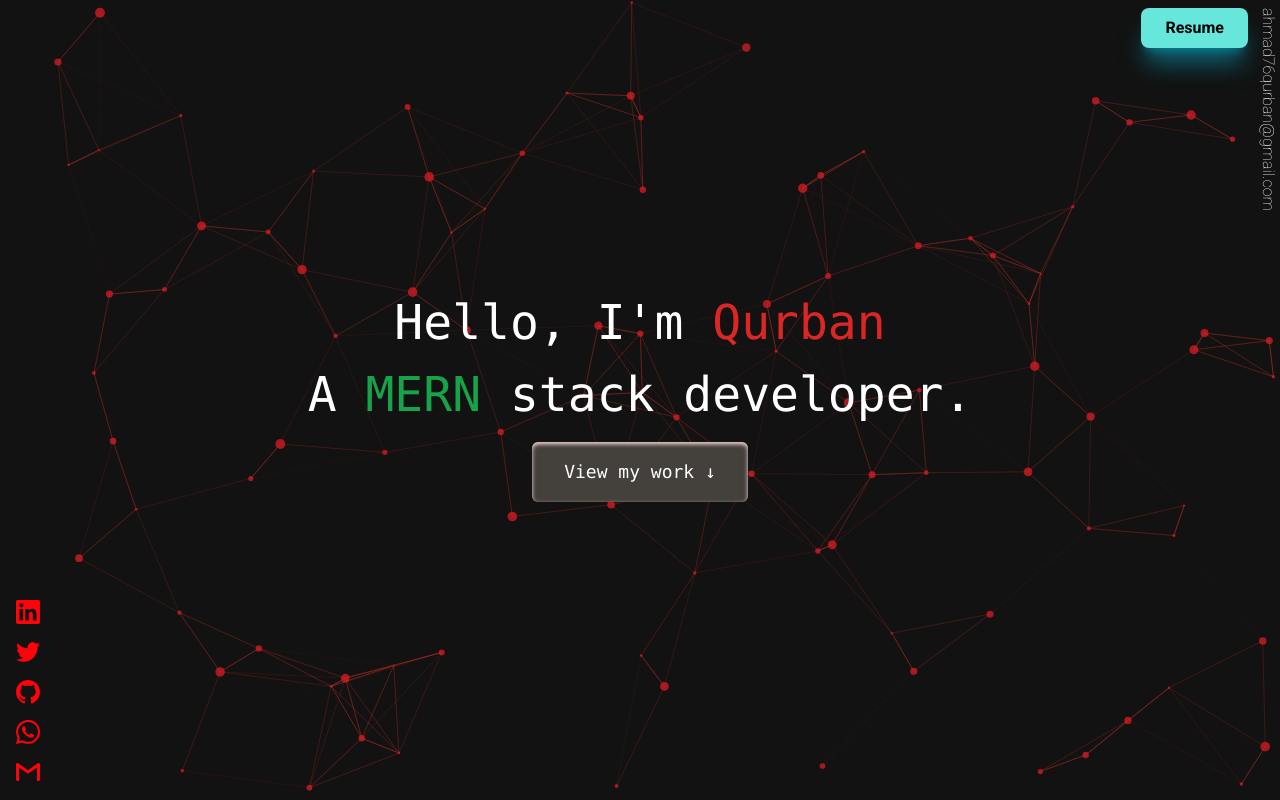
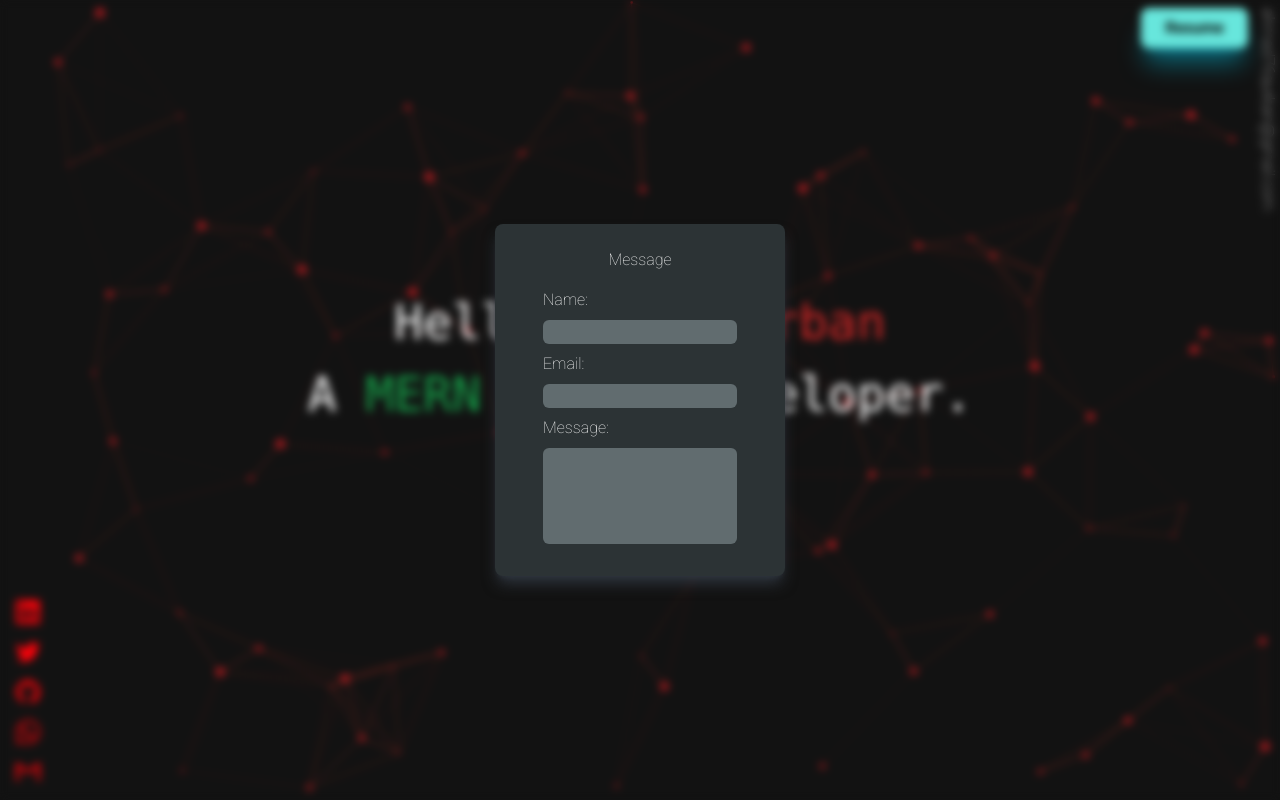
Before and after one commit to qur786/portfolio, a React (Vite) app: page / in a window 1280 px wide. Shown: the top 800 px of the page. Built offline with nearby package versions, Linux system fonts and the light colour scheme.

Commit message:
feat: added modal component to render message form

```diff
--- a/src/App.tsx
+++ b/src/App.tsx
@@ -12,6 +12,7 @@ import { MobileContext } from "./context";
 import { Fade, Slide } from "react-awesome-reveal";
 import ReactGA from "react-ga4";
 import { Footer } from "./components/Footer";
+import { Modal } from "./components/Modal";
 
 export function App(): JSX.Element {
   const [isParticlesEngineLoaded, setIsParticlesEngineLoaded] = useState(false);
@@ -61,6 +62,36 @@ export function App(): JSX.Element {
         <Skills />
         <Experience />
         <Projects />
+        <Modal>
+          <div className="pb-8 pt-6 px-12 flex flex-col gap-4 justify-center items-center">
+            <h6>Message</h6>
+            <form className="flex flex-col gap-2">
+              <label htmlFor="name">Name:</label>
+              <input
+                type="text"
+                id="name"
+                name="name"
+                autoComplete="name"
+                className="bg-[#616C6F] rounded-md px-2 outline-primary"
+              />
+              <label htmlFor="email">Email:</label>
+              <input
+                type="email"
+                id="email"
+                name="email"
+                autoComplete="email"
+                className="bg-[#616C6F] rounded-md px-2 outline-primary"
+              />
+              <label htmlFor="message">Message:</label>
+              <textarea
+                id="message"
+                name="message"
+                rows={4}
+                className="bg-[#616C6F] rounded-md px-2 outline-primary resize-none"
+              />
+            </form>
+          </div>
+        </Modal>
       </div>
       <Footer />
     </main>
--- /dev/null
+++ b/src/components/Modal/index.tsx
@@ -0,0 +1,11 @@
+import type { PropsWithChildren } from "react";
+
+export function Modal({ children }: PropsWithChildren): JSX.Element {
+  return (
+    <div className="h-screen w-full z-20 backdrop-blur-sm fixed flex flex-col items-center justify-center top-0 left-0">
+      <div className="bg-[#2C3335] shadow-lg shadow-[#2F363F] rounded-lg">
+        {children}
+      </div>
+    </div>
+  );
+}
```
